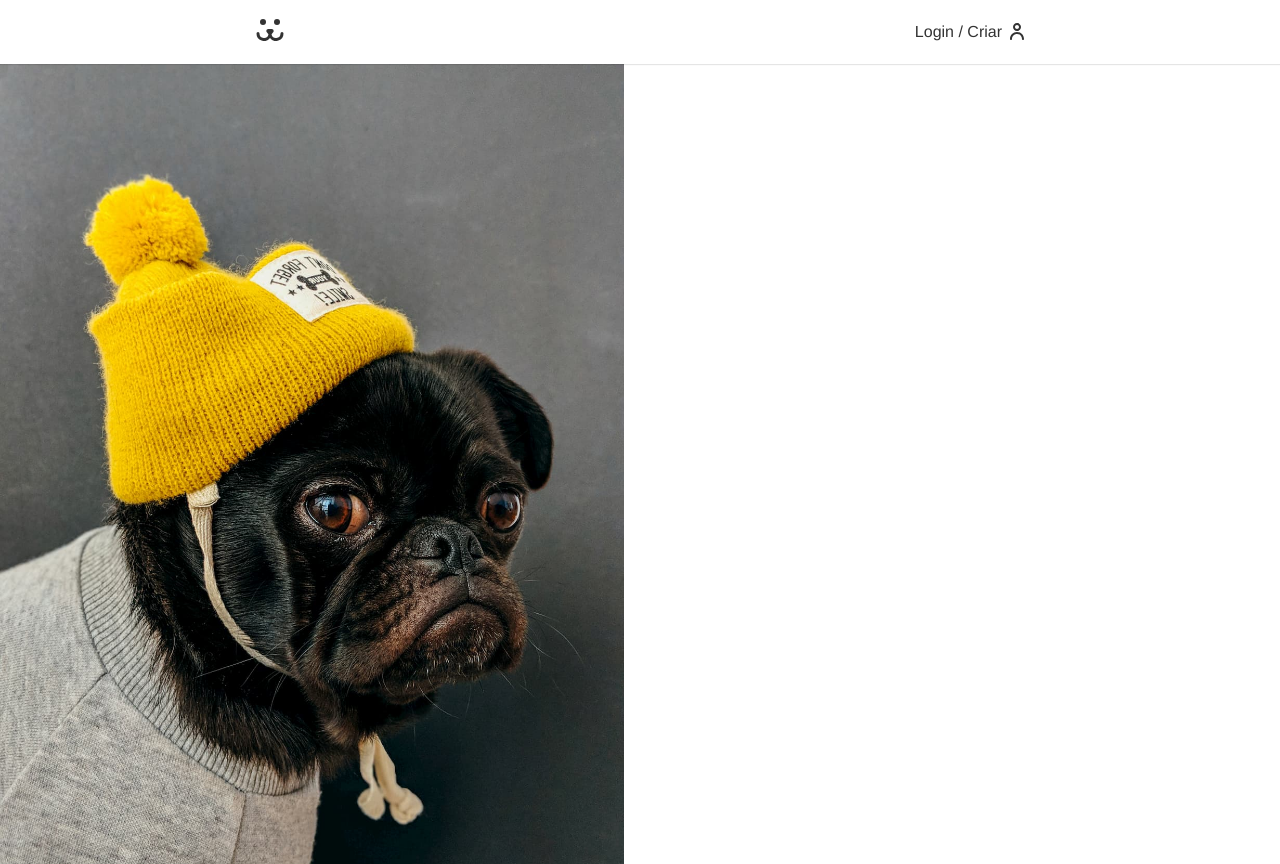
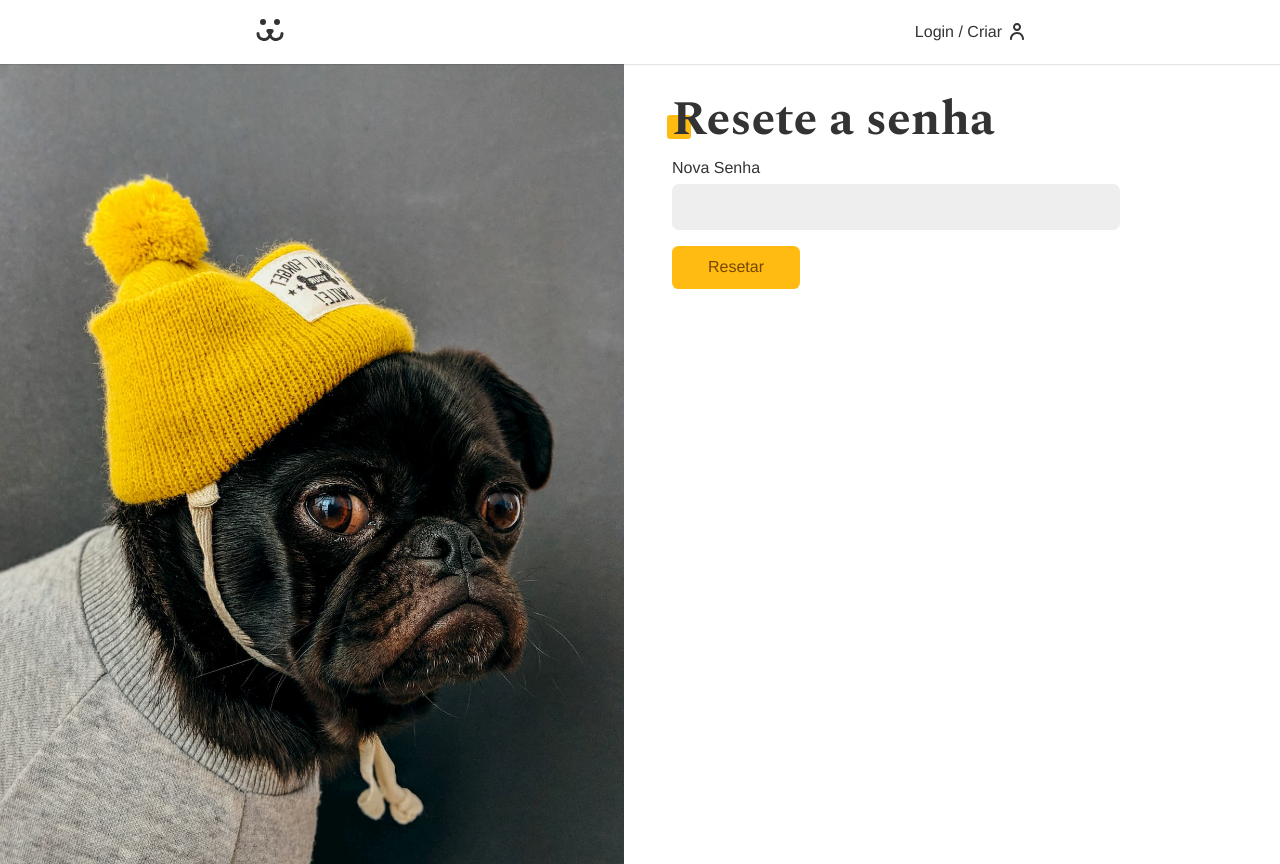
Before and after one commit to kabitschke/dogs, a React (Vite) app: page /login/resetar in a window 1280 px wide. Built offline with nearby package versions, Linux system fonts and the light colour scheme.

Commit message:
password reset

```diff
--- a/src/Components/Login/LoginPasswordLost.jsx
+++ b/src/Components/Login/LoginPasswordLost.jsx
@@ -3,8 +3,8 @@
 import Button from '../Forms/Button';
 import useForm from '../../Hooks/useForm';
 import useFetch from '../../Hooks/useFetch';
+import Error from '../Helper/Error';
 import { PASSWORD_LOST } from '../../api';
-import Error from '../Helper/Error';
 
 const LoginPasswordLost = () => {
   const login = useForm();
--- a/src/Components/Login/LoginPasswordReset.jsx
+++ b/src/Components/Login/LoginPasswordReset.jsx
@@ -1,10 +1,60 @@
 import React from 'react';
+import Input from '../Forms/Input';
+import Button from '../Forms/Button';
+import useForm from '../../Hooks/useForm';
+import useFetch from '../../Hooks/useFetch';
+import Error from '../Helper/Error';
+import { useNavigate } from 'react-router-dom';
+import { PASSWORD_RESET } from '../../api';
 
 
 
 const LoginPasswordReset = () => {
+    const [login, setLogin] = React.useState('');
+    const [key, setKey] = React.useState('');
+
+    const password = useForm();
+    const { error, loading, request } = useFetch();
+    const navigate = useNavigate();
+
+    React.useEffect(() => {
+        const params = new URLSearchParams(window.location.search);
+        const key = params.get('key');
+        const login = params.get('login');
+
+        if (key) setKey(key);
+        if (login) setLogin(login);
+    }, []);
+
+    async function handleSubmit(event) {
+        event.preventDefault();
+        if (password.validate()) {
+            const { url, options } = PASSWORD_RESET({
+                login,
+                key,
+                password: password.value
+            })
+
+            const { response } = await request(url, options);
+
+            if (response.ok) navigate('/login');
+
+        }
+
+    }
+
     return (
         <div >
+            <h1 className='title'>Resete a senha</h1>
+            <form onSubmit={handleSubmit}>
+
+                <Input label='Nova Senha' type='password' name='password' {...password} />
+
+                {loading ? <Button disabled>Resetando...</Button> : <Button>Resetar</Button>}
+
+            </form>
+            <Error error={error} />
+
 
         </div>
     );
--- a/src/api.jsx
+++ b/src/api.jsx
@@ -123,3 +123,17 @@
     },
   };
 }
+
+
+export function PASSWORD_RESET(body) {
+  return {
+    url: API_URL + '/api/password/reset',
+    options: {
+      method: 'POST',
+      headers: {
+        'Content-Type': 'application/json',
+      },
+      body: JSON.stringify(body),
+    },
+  };
+}
```
